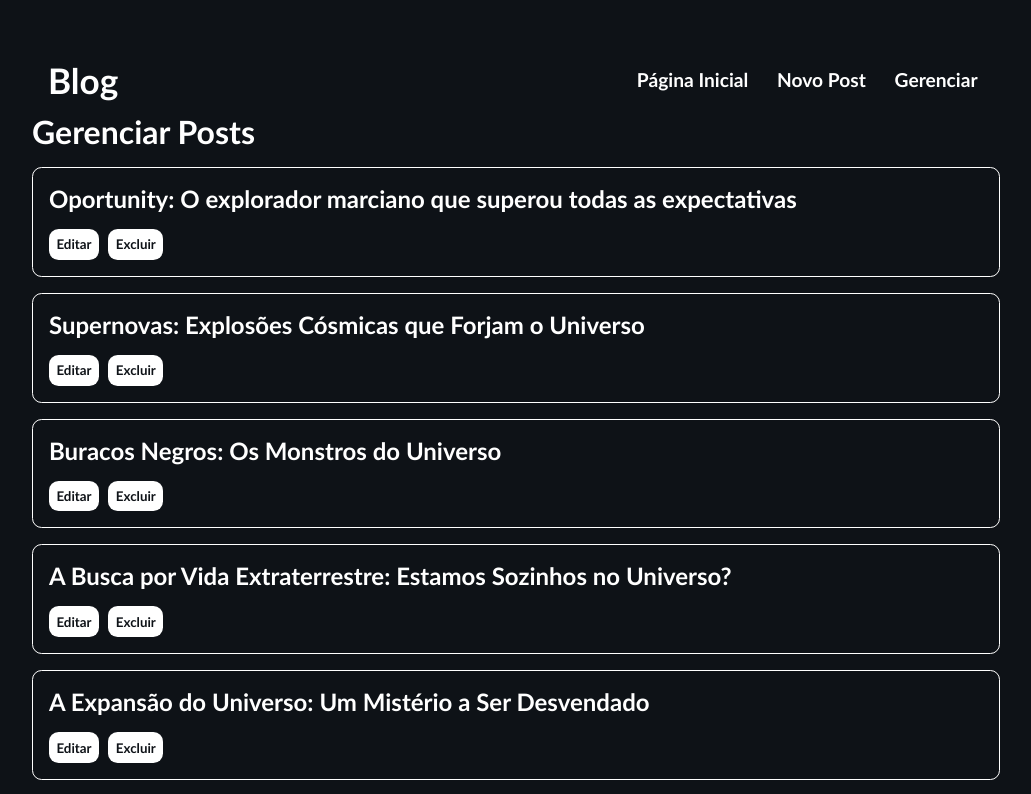
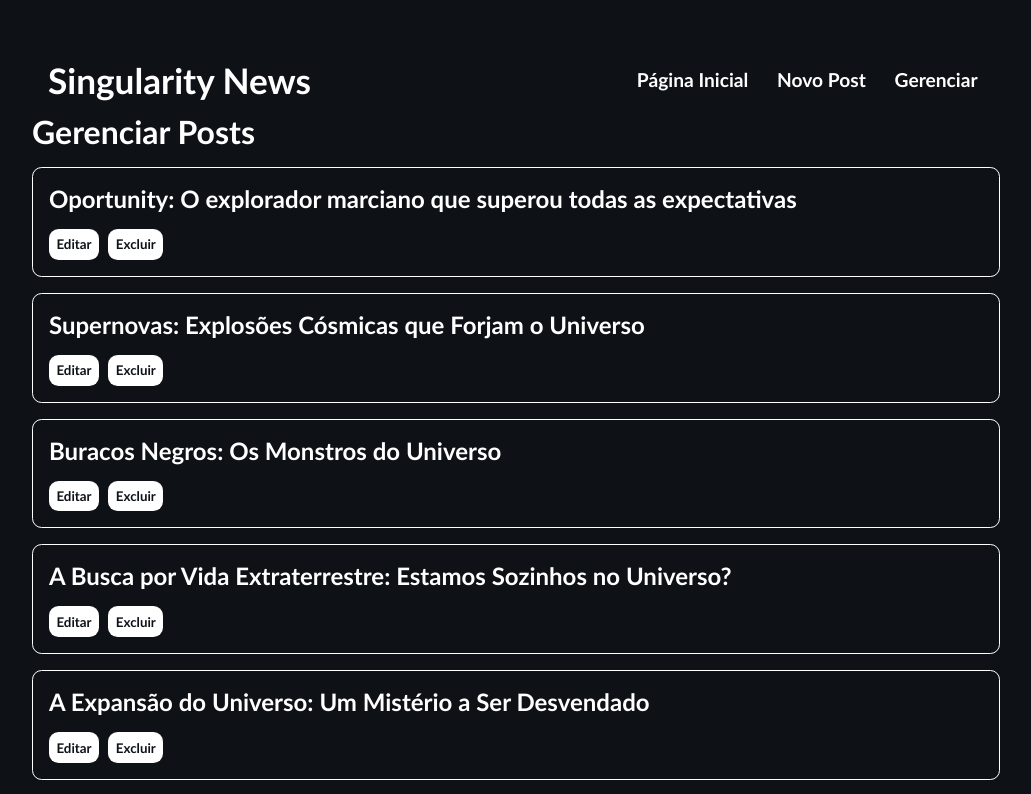
Before and after one commit to ARibeiroC/blog, a React (Vite) app: page /blog/admin in a window 1280 px wide. Shown: the top 794 px of the page, without its empty margins (124-1155 px from the left). Built offline with nearby package versions, Linux system fonts and the light colour scheme.

Commit message:
add: netlify.toml

```diff
--- a/src/components/Navbar.jsx
+++ b/src/components/Navbar.jsx
@@ -28,7 +28,7 @@
                 <i className="fa-solid fa-bars"></i>
             </label>
             <h2>
-                <Link to={'/'}>Blog</Link>
+                <Link to={'/'}>Singularity News</Link>
             </h2>
             <ul ref={menu}>
                 <li>
```
Also changed, not shown: 1 other file (tests, documents, lock files or other folders).
